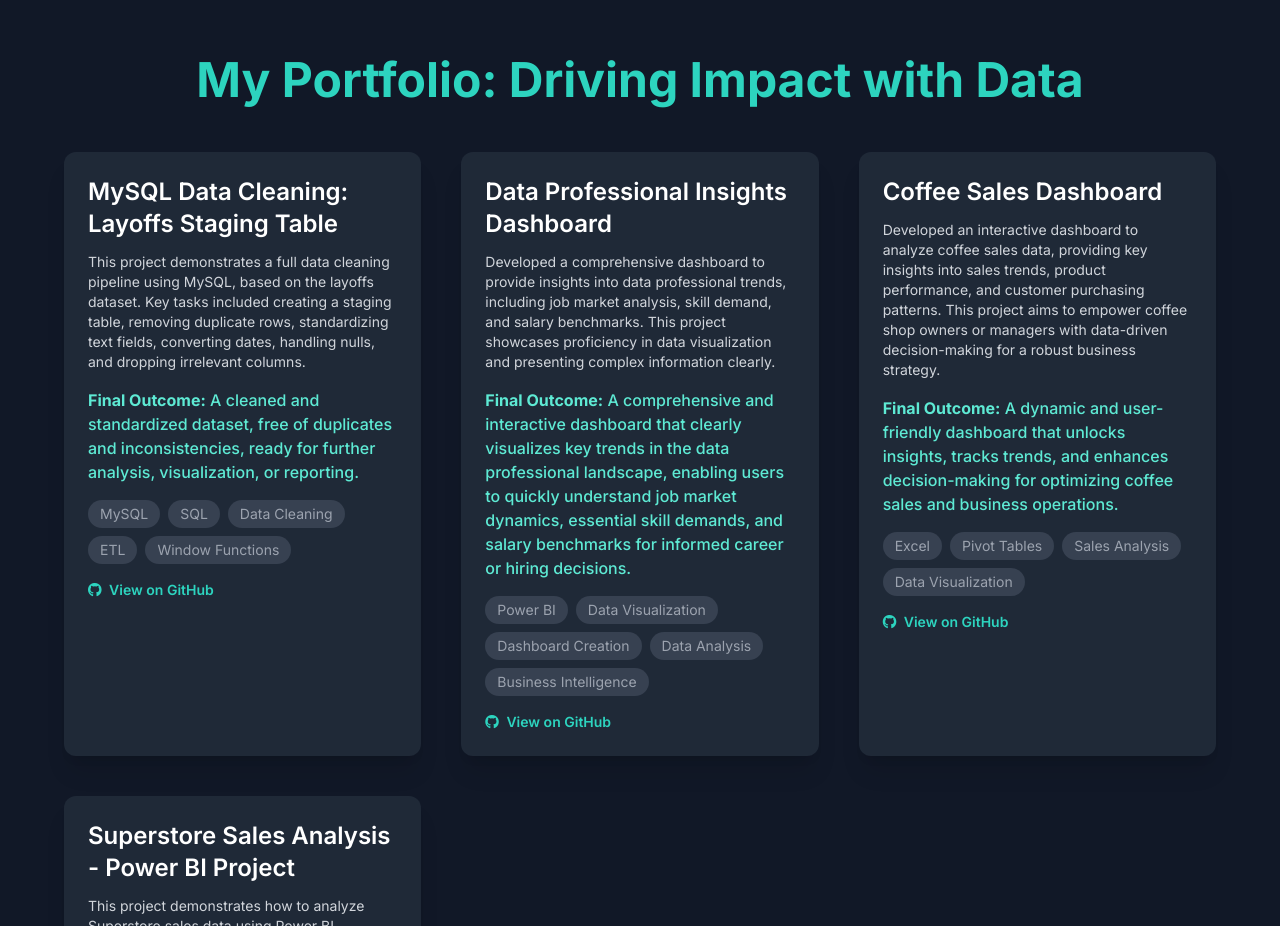
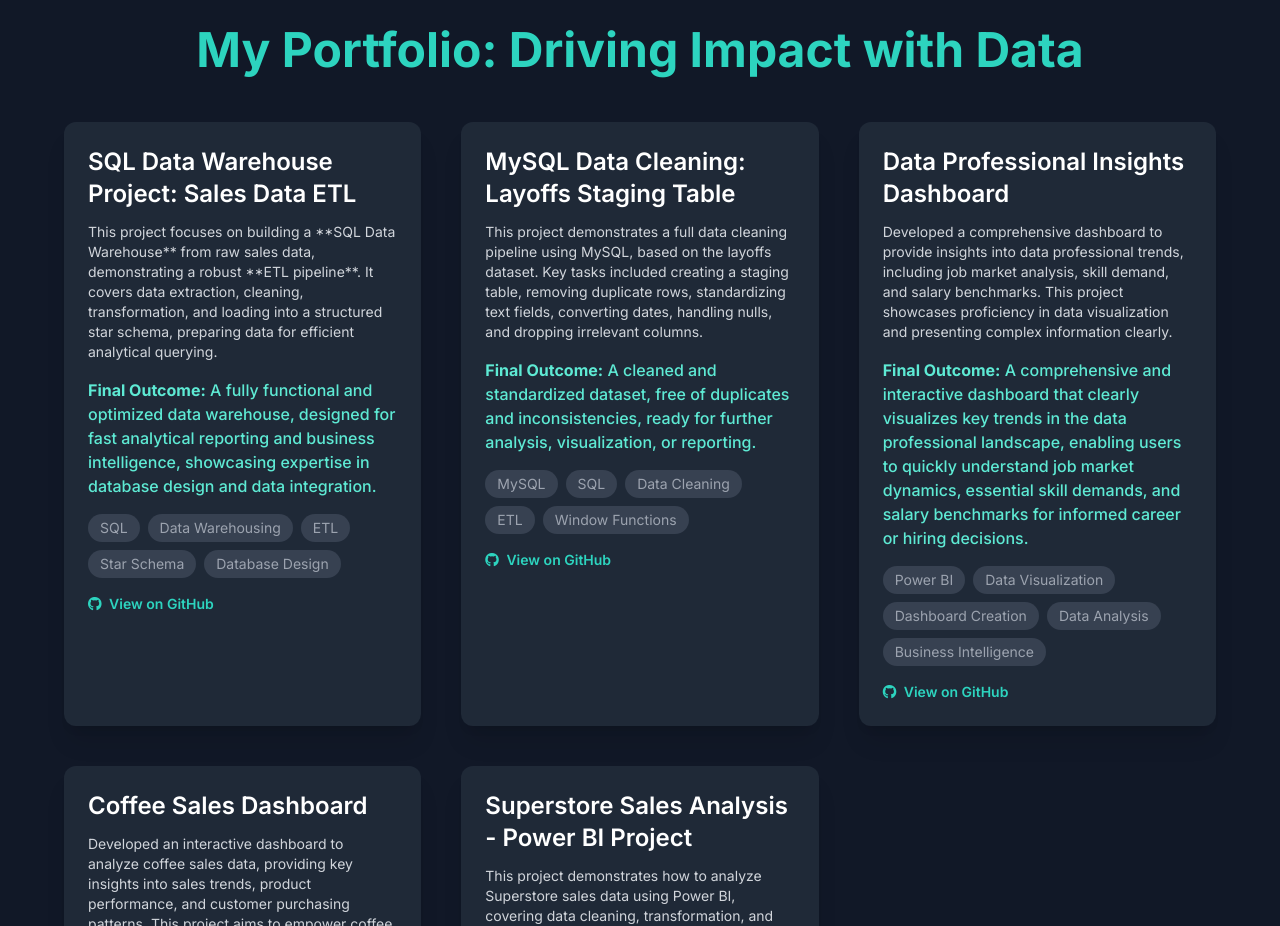
Before and after one commit to BryanRein/Portfolio.github.io, a plain HTML site: page index.html in a window 1280 px wide. Shown: the part 1820-2746 px from the top of the page. Drawn offline with nearby package versions, Linux system fonts and the light colour scheme.

Commit message:
index.html
Signed-off-by: Bryan <156038886+BryanRein@users.noreply.github.com>

```diff
--- a/index.html
+++ b/index.html
@@ -81,7 +81,7 @@
                         My recent transition into advanced data analysis is fueled by a passion for transforming raw data into actionable insights. I believe that effective data analysis is not just about numbers, but about telling a story that empowers organizations to make smarter, more strategic decisions.
                     </p>
                     <p class="text-lg leading-relaxed text-gray-300">
-                        I am proficient in a robust toolkit including SQL for data extraction and manipulation, Python (with libraries like Pandas, NumPy) for data cleaning, transformation, and statistical analysis, and Power BI (M-Query, DAX) and Looker Studio for creating dynamic, interactive dashboards. My commitment to continuous learning is demonstrated by my ongoing pursuit of an Associate Degree in Computer Science, building upon my completed Master of Business Administration degree.
+                        I am proficient in a robust toolkit including SQL for data extraction and manipulation, Python (with libraries like Pandas, NumPy) for data cleaning, transformation, and statistical analysis, and Power BI (M-Query, DAX) and Looker Studio for creating dynamic, interactive dashboards. My commitment to continuous learning is demonstrated by my ongoing Associate Degree in Computer Science.
                     </p>
                 </div>
                 <div class="md:w-1/2 bg-gray-700 p-8 rounded-xl shadow-lg">
@@ -129,6 +129,30 @@
         <div class="max-w-6xl mx-auto">
             <h2 class="text-3xl md:text-5xl font-bold text-center text-teal-400 mb-12">My Portfolio: Driving Impact with Data</h2>
             <div class="grid grid-cols-1 md:grid-cols-2 lg:grid-cols-3 gap-10">
+
+                <div class="bg-gray-800 rounded-xl shadow-xl overflow-hidden transform hover:scale-105 transition duration-300">
+                    <div class="p-6">
+                        <h3 class="text-2xl font-semibold text-white mb-3">SQL Data Warehouse Project: Sales Data ETL</h3>
+                        <p class="text-gray-300 text-sm mb-4">
+                            This project focuses on building a **SQL Data Warehouse** from raw sales data, demonstrating a robust **ETL pipeline**. It covers data extraction, cleaning, transformation, and loading into a structured star schema, preparing data for efficient analytical querying.
+                        </p>
+                        <p class="text-teal-300 font-medium mb-4">
+                            <strong>Final Outcome:</strong> A fully functional and optimized data warehouse, designed for fast analytical reporting and business intelligence, showcasing expertise in database design and data integration.
+                        </p>
+                        <div class="flex flex-wrap gap-2 text-sm text-gray-400 mb-4">
+                            <span class="bg-gray-700 px-3 py-1 rounded-full">SQL</span>
+                            <span class="bg-gray-700 px-3 py-1 rounded-full">Data Warehousing</span>
+                            <span class="bg-gray-700 px-3 py-1 rounded-full">ETL</span>
+                            <span class="bg-gray-700 px-3 py-1 rounded-full">Star Schema</span>
+                            <span class="bg-gray-700 px-3 py-1 rounded-full">Database Design</span>
+                        </div>
+                        <div class="flex justify-between items-center">
+                            <a href="https://github.com/BryanRein/SQL_DataWarehouse_Project" target="_blank" class="text-teal-400 hover:text-teal-300 font-semibold text-sm">
+                                <i class="fab fa-github mr-1"></i> View on GitHub
+                            </a>
+                        </div>
+                    </div>
+                </div>
 
                 <div class="bg-gray-800 rounded-xl shadow-xl overflow-hidden transform hover:scale-105 transition duration-300">
                     <div class="p-6">
```
